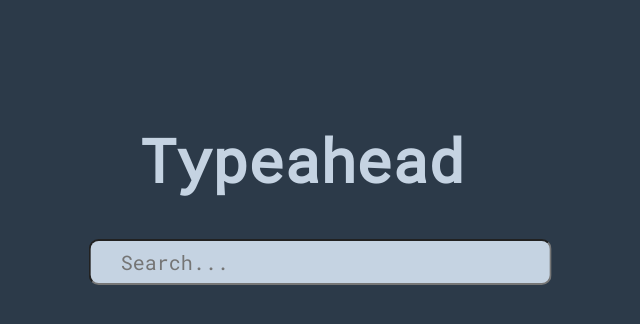
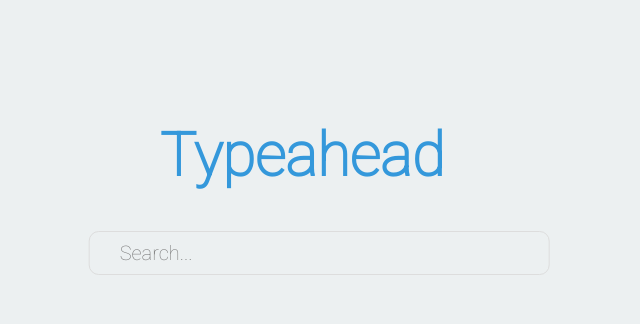
Before and after one commit to gitrkaplan/type-ahead, a website: page public/index.html in a window 1280 px wide. Shown: the whole page, without its empty margins (338-978 px from the left). Drawn offline with Linux system fonts and the light colour scheme.

Commit message:
Completes the styling of the header and search bar. #1

```diff
--- a/public/index.html
+++ b/public/index.html
@@ -1,7 +1,7 @@
 <!DOCTYPE html>
 <html>
   <head>
-    <link href="https://fonts.googleapis.com/css?family=Roboto+Mono" rel="stylesheet"/>
+    <link href="https://fonts.googleapis.com/css?family=Roboto:100" rel="stylesheet"/>
     <link rel="stylesheet" href="styles/styles.css">
     <link rel="stylesheet" href="styles/search.css">
     <meta charset="utf-8"/>
--- a/public/styles/search.css
+++ b/public/styles/search.css
@@ -6,3 +6,19 @@
   transform: translateX(-50%);
   text-align: center;
 }
+
+input[type='text'],
+textarea {
+  -webkit-transition: all 0.3s ease-in-out;
+  -moz-transition: all 0.3s ease-in-out;
+  -ms-transition: all 0.3s ease-in-out;
+  -o-transition: all 0.3s ease-in-out;
+  outline: none;
+  border: 1px solid #ddd;
+}
+
+input[type='text']:focus,
+textarea:focus {
+  box-shadow: 0 0 5px rgba(58, 153, 217, 1);
+  border: 1px solid rgba(58, 153, 217, 1);
+}
--- a/public/styles/styles.css
+++ b/public/styles/styles.css
@@ -3,18 +3,19 @@ body {
   margin: 0;
   height: 100vh;
   font-size: 10px;
-  background-color: #2c3a49;
-  font-family: 'Roboto Mono', monospace;
+  background-color: #ecf0f1;
+  font-family: 'Roboto', sans-serif;
 }
 
 h1 {
   font-size: 6rem;
-  color: #c5d3e2;
+  color: #3498db;
 }
 
 input {
-  font-family: 'Roboto Mono', monospace;
-  background-color: #c5d3e2;
+  font-family: 'Roboto', sans-serif;
+  color: #3498db;
+  background-color: #ecf0f1;
   position: relative;
   padding-left: 3rem;
   font-size: 2rem;
```
